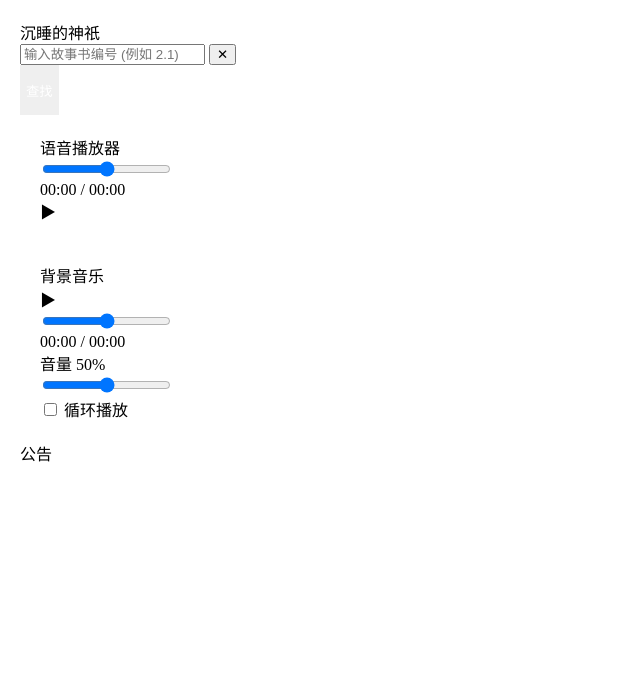
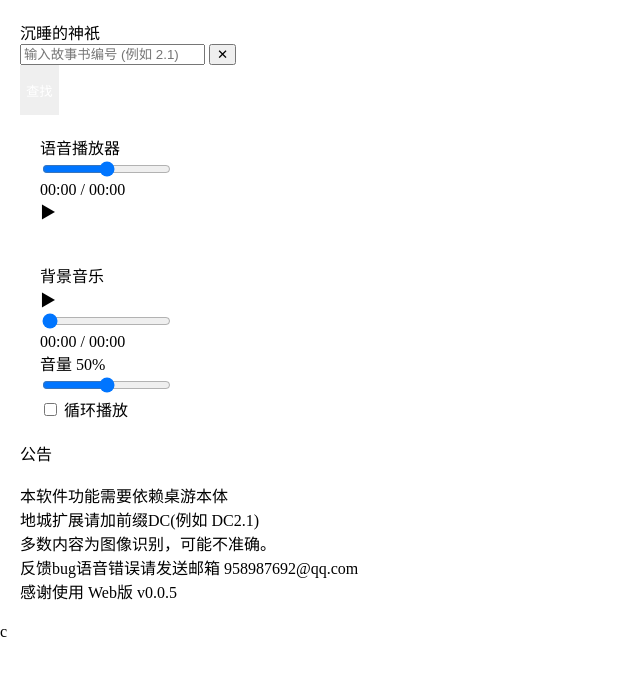
Before and after one commit to Ceylan233/SleepingGodsWeb, a website: page index.html in a window 1280 px wide. Shown: the whole page, without its empty margins (0-640 px from the left). Drawn offline with Linux system fonts and the light colour scheme.

Commit message:
Update index.html

```diff
--- a/index.html
+++ b/index.html
@@ -1,14 +1,14 @@
 <!DOCTYPE html>
 <html lang="zh">
 	<head>
-		<meta charset="UTF-8">
+		<meta charset="UTF-8" name="viewport" content="width=device-width, initial-scale=1.0">
 			<title>沉睡的神祇</title>
 			<link rel="stylesheet" href="style.css">
 
 </head>
 			<body>
-				<meta name="viewport" content="width=device-width, initial-scale=1.0">
-					<div id="toast"/>
+
+					<div id="toast"></div>
 					<div class="container">
 						<div class="title">沉睡的神祇</div>
 						<!-- 输入 -->
@@ -42,6 +42,6 @@
 											</div>
 											<div id="noticeText" class="notice">公告</div>
 										</div>
-										<script src="app.js"/>
+										<script src="./app.js"></script>
 									</body>
 								</html>c
```
